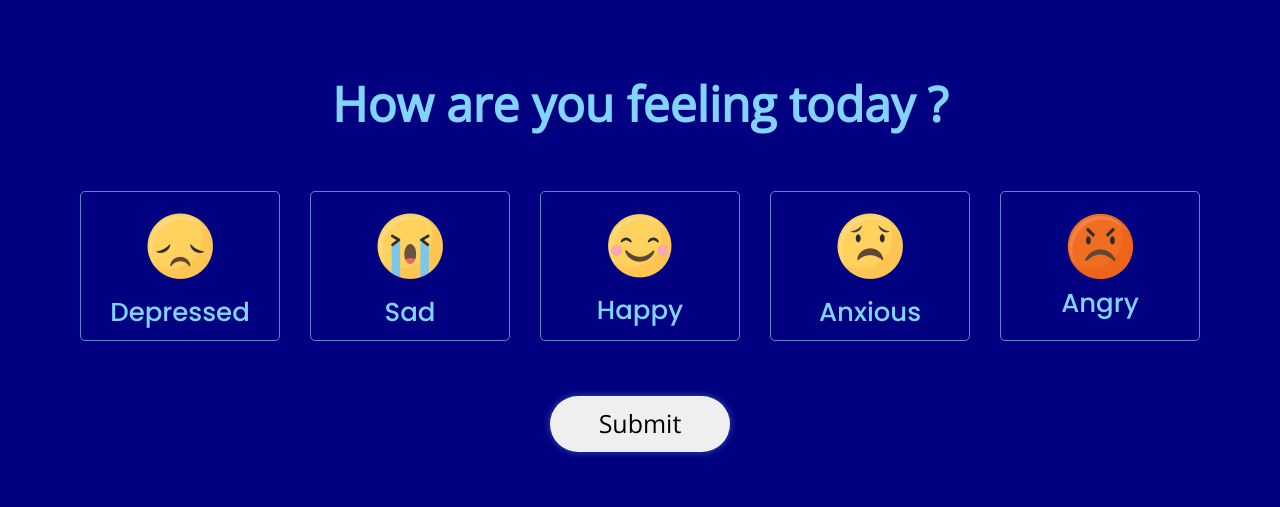
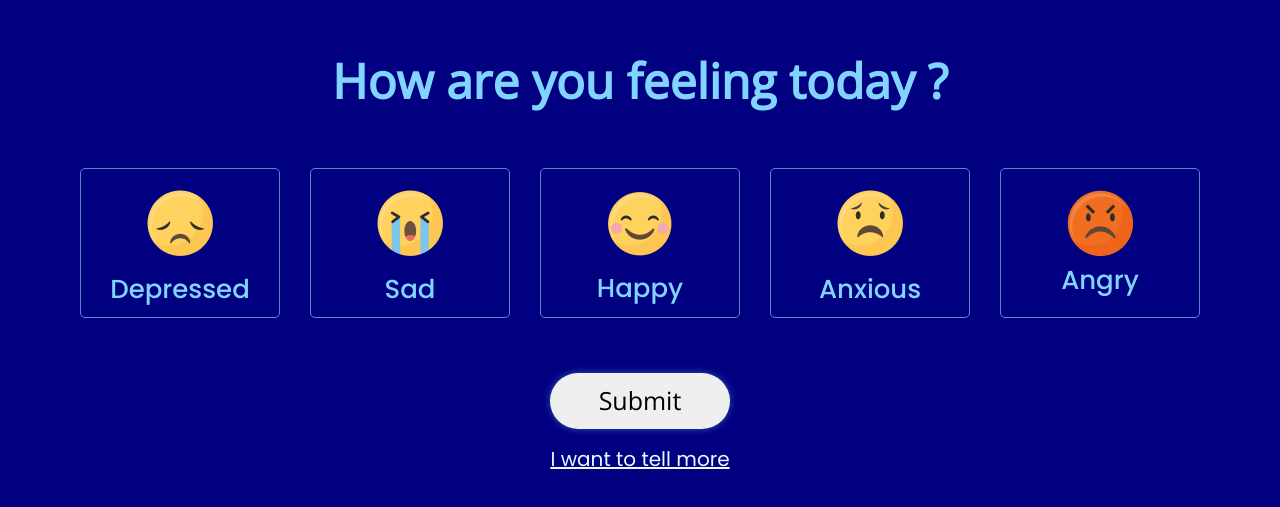
Before and after one commit to niloysikdar/Sukoon, a React (Create React App) app: page /feelings in a window 1280 px wide. Shown: the part 139-646 px from the top of the page. Built offline with nearby package versions, Linux system fonts and the light colour scheme; no server answers.

Commit message:
Added navigation to Tellmore

```diff
--- a/src/components/Feelings/Feelings.css
+++ b/src/components/Feelings/Feelings.css
@@ -114,6 +114,18 @@
   right: 0;
 }
 
+.tellmore {
+  margin-top: 15px;
+  font-family: Poppins;
+  font-style: normal;
+  font-weight: normal;
+  font-size: 20px;
+  line-height: 30px;
+  text-align: center;
+  text-decoration-line: underline;
+  color: #e5ffff;
+}
+
 @media (max-width: 800px) {
   .main h2 {
     font-size: 35px;
--- a/src/components/Feelings/Feelings.jsx
+++ b/src/components/Feelings/Feelings.jsx
@@ -29,6 +29,9 @@ const Feelings = () => {
           <span>Submit </span>
         </button>
       </Link>
+      <Link to="/tellmore">
+        <p className="tellmore">I want to tell more</p>
+      </Link>
     </div>
   );
 };
```
